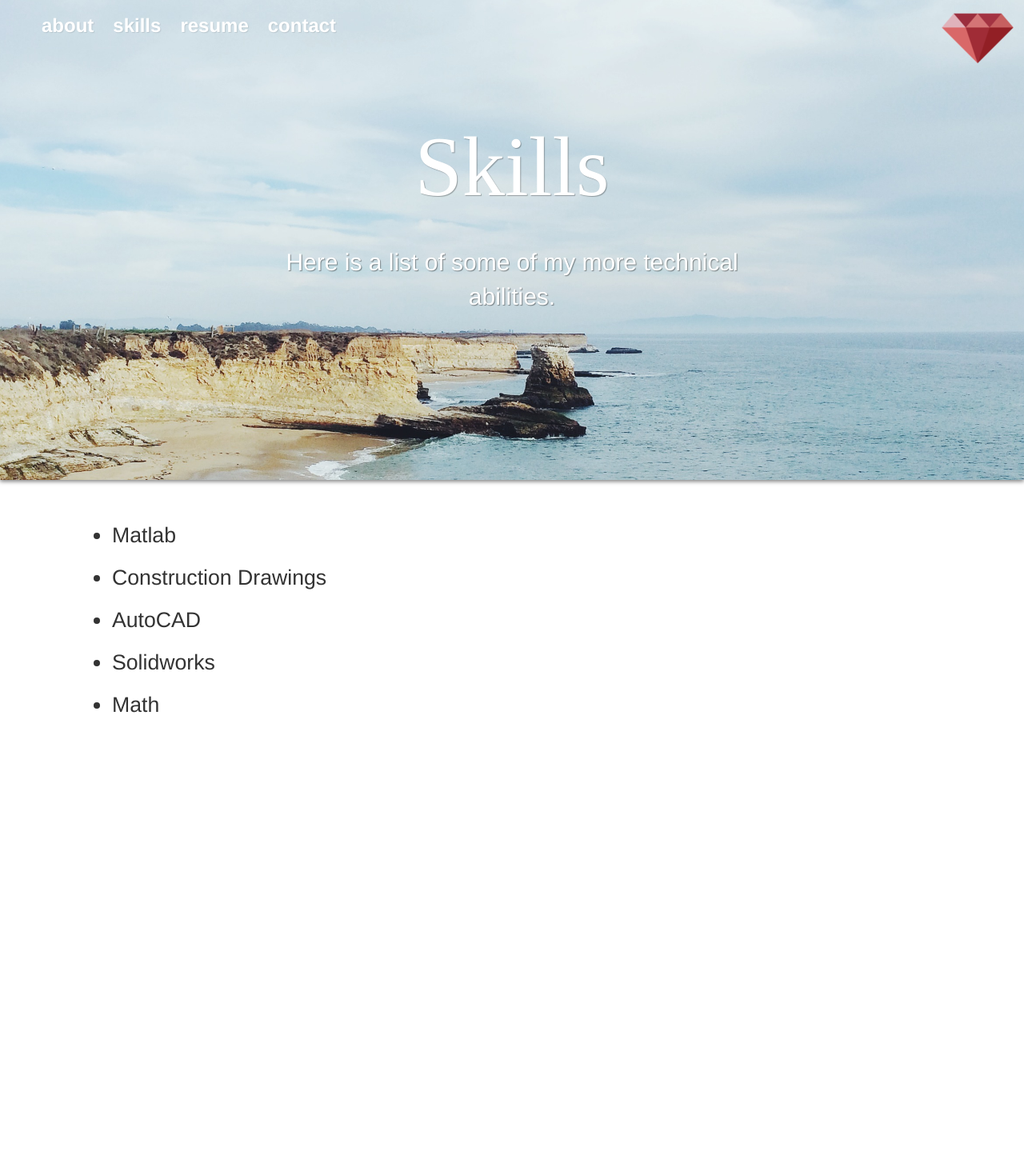
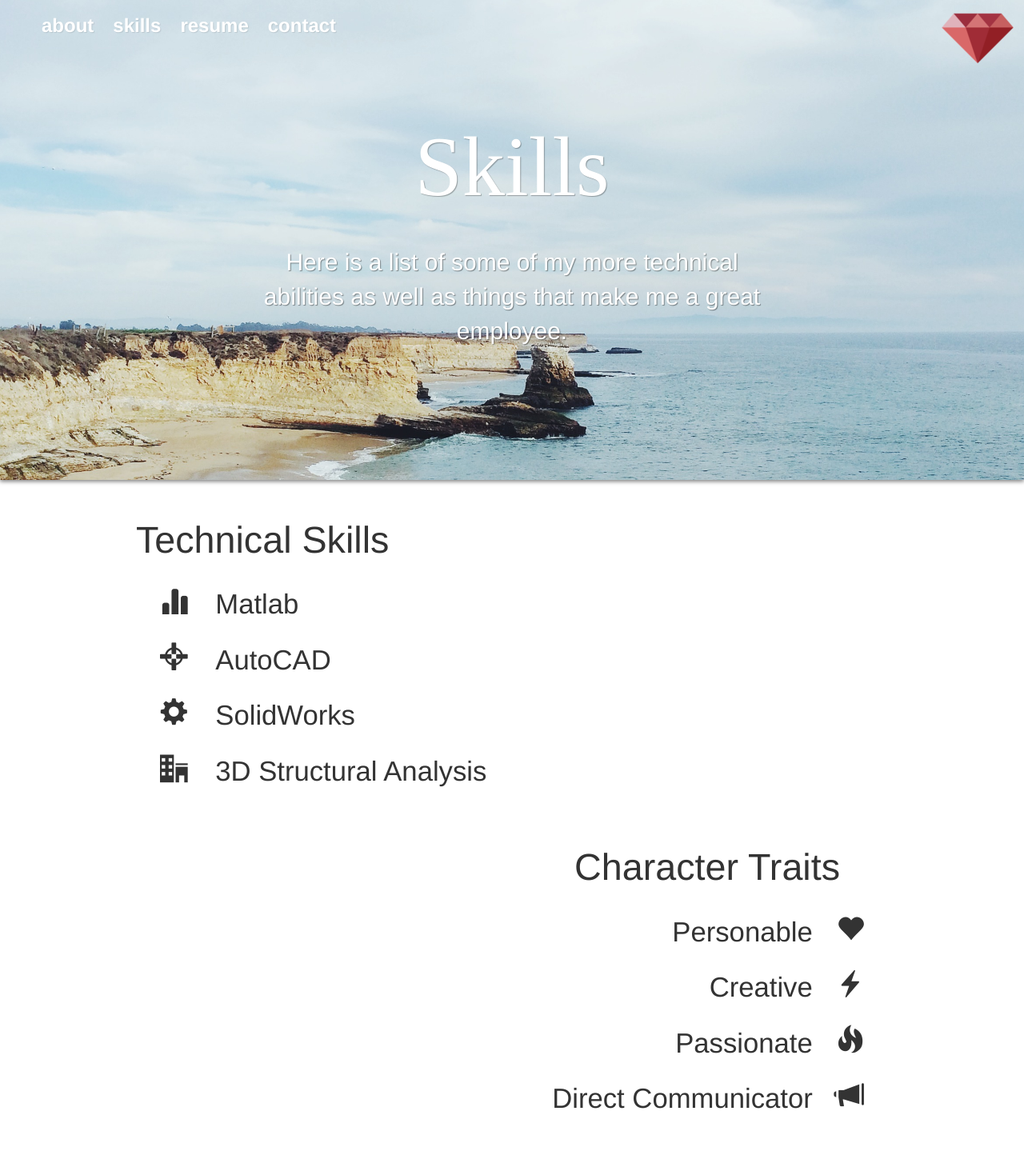
Before and after one commit to TimelyToga/rubyrosewatts_website, a Django app: page /skills in a window 1280 px wide. Shown: the whole page at 80% size. Before the commit the page ends 891 px from the top, so only its background shows below. Run offline with Django 3.2, Linux system fonts and the light colour scheme; some libraries are stand-ins or nearby versions.

Commit message:
Skill page major update

```diff
--- a/rubyrosewatts_app/templates/about.html
+++ b/rubyrosewatts_app/templates/about.html
@@ -13,6 +13,6 @@
     </p>
 </div>
 <div class="contact-info">
-    <span id="phone">(321) 482-3971 | 13 Lanternback Dr. Melbourne, FL | <a href="mailto:rrw13@duke.edu?Subject=Reaching Out">rrw13@duke.edu</a></span>
+    <span id="phone" class="animated rollIn">(321) 482-3971 | 13 Lanternback Dr. Melbourne, FL | <a href="mailto:rrw13@duke.edu?Subject=Reaching Out">rrw13@duke.edu</a></span>
 </div>
 {% endblock body %}
--- a/rubyrosewatts_app/templates/base.html
+++ b/rubyrosewatts_app/templates/base.html
@@ -29,7 +29,6 @@
             <meta name="msapplication-TileImage" content="/img/ms-icon-144x144.png">
             <meta name="theme-color" content="#ffffff">
 
-            <link href="/fonts/nooa.ttf"/>
             <link href="/fonts/grandhotel.otf"/>
 
             {# Bootstrap #}
@@ -41,6 +40,8 @@
             <script src="https://maxcdn.bootstrapcdn.com/bootstrap/3.3.6/js/bootstrap.min.js" integrity="sha384-0mSbJDEHialfmuBBQP6A4Qrprq5OVfW37PRR3j5ELqxss1yVqOtnepnHVP9aJ7xS" crossorigin="anonymous"></script>
 
 
+            {% block header %}
+            {% endblock header %}
         <title>Ruby Watts</title>
     </head>
     <body>
--- a/rubyrosewatts_app/templates/skills.html
+++ b/rubyrosewatts_app/templates/skills.html
@@ -1,4 +1,9 @@
 {% extends "base.html" %}
+
+{% block header %}
+    <link rel="stylesheet" href="/css/icons-style.css">
+    <link href="/fonts/icomoon.ttf"/>
+{% endblock header %}
 
 {% block image %}
 <a href="/"><img id="icon" src="/img/android-icon-96x96.png"/></a>
@@ -9,7 +14,7 @@
 
     <div class="word-container">
         <p>
-            Here is a list of some of my more technical abilities.
+            Here is a list of some of my more technical abilities as well as things that make me a great employee.
         </p>
     </div>
 
@@ -17,13 +22,43 @@
 {% endblock body %}
 
 {% block body2 %}
-<div class="ul-wrapper">
-    <ul>
-        <li class="skill_item">Matlab</li>
-        <li class="skill_item">Construction Drawings</li>
-        <li class="skill_item">AutoCAD</li>
-        <li class="skill_item">Solidworks</li>
-        <li class="skill_item">Math</li>
-    </ul>
+
+<div class="ul-wrapper-left">
+    <h1 class="skill-section-title">Technical Skills</h1>
+    <div class="skill_item">
+        <span class="glyphicon glyphicon-stats"></span>
+        <span class="skill_title">Matlab</span>
+    </div>
+    <div class="skill_item">
+        <span class="glyphicon glyphicon-screenshot"></span>
+        <span class="skill_title">AutoCAD</span>
+    </div>
+    <div class="skill_item">
+        <span class="glyphicon glyphicon-cog"></span>
+        <span class="skill_title">SolidWorks</span>
+    </div>
+    <div class="skill_item">
+        <span class="icon icon-office"></span>
+        <span class="skill_title">3D Structural Analysis</span>
+    </div>
+</div>
+<div class="ul-wrapper-right">
+    <h1 class="skill-section-title">Character Traits</h1>
+    <div class="skill_item">
+        <span class="skill_title">Personable</span>
+        <span class="glyphicon glyphicon-heart"></span>
+    </div>
+    <div class="skill_item">
+        <span class="skill_title">Creative</span>
+        <span class="glyphicon glyphicon-flash"></span>
+    </div>
+    <div class="skill_item">
+        <span class="skill_title">Passionate</span>
+        <span class="glyphicon glyphicon-fire"></span>
+    </div>
+    <div class="skill_item">
+        <span class="skill_title">Direct Communicator</span>
+        <span class="glyphicon glyphicon-bullhorn"></span>
+    </div>
 </div>
 {% endblock body2 %}
--- /dev/null
+++ b/static/css/icons-style.css
@@ -0,0 +1,47 @@
+@font-face {
+    font-family: 'icomoon';
+    src:    url('fonts/icomoon.eot?8eqjbs');
+    src:    url('fonts/icomoon.eot?8eqjbs#iefix') format('embedded-opentype'),
+        url('/fonts/icomoon.ttf') format('truetype'),
+        url('fonts/icomoon.woff?8eqjbs') format('woff'),
+        url('fonts/icomoon.svg?8eqjbs#icomoon') format('svg');
+    font-weight: normal;
+    font-style: normal;
+}
+
+[class^="icon-"], [class*=" icon-"] {
+    /* use !important to prevent issues with browser extensions that change fonts */
+    font-family: 'icomoon' !important;
+    speak: none;
+    font-style: normal;
+    font-weight: normal;
+    font-variant: normal;
+    text-transform: none;
+    line-height: 1;
+
+    /* Better Font Rendering =========== */
+    -webkit-font-smoothing: antialiased;
+    -moz-osx-font-smoothing: grayscale;
+}
+
+.icon-home3:before {
+    content: "\e901";
+}
+.icon-office:before {
+    content: "\e900";
+}
+.icon-library:before {
+    content: "\e902";
+}
+.icon-pie-chart:before {
+    content: "\e903";
+}
+.icon-stats-dots:before {
+    content: "\e904";
+}
+.icon-rocket:before {
+    content: "\e905";
+}
+.icon-lab:before {
+    content: "\e906";
+}
--- a/static/css/main.css
+++ b/static/css/main.css
@@ -167,14 +167,34 @@ div.body-links-container a {
     padding-top: 80px;
 }
 
-.ul-wrapper {
-    margin: 50px 100px;
-    height: 600px;
+.skill-section-title {
+    position: relative;
+    left: -30px;
+    margin-bottom: 30px;
+    font-size: 35pt;
+}
+
+.ul-wrapper-left {
+    margin: 50px 200px 25px 200px;
+    width: 500px;
+}
+
+.ul-wrapper-right {
+    margin: 25px 200px 25px 200px;
+    width: 500px;
+    text-align: right;
+    float: right;
 }
 
 .skill_item {
-    margin: 15px 0;
-    font-size: 20pt;
+    margin: 20px 0;
+    font-size: 26pt;
+}
+
+.skill_title {
+    font-size: 26pt;
+    margin-left: 25px;
+    margin-right: 20px;
 }
 
 .contact-info {
```
Also changed, not shown: static/fonts/icomoon.ttf (added).
